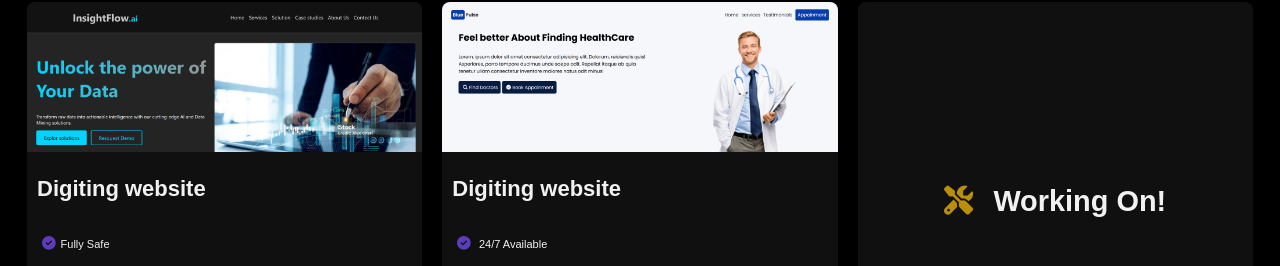
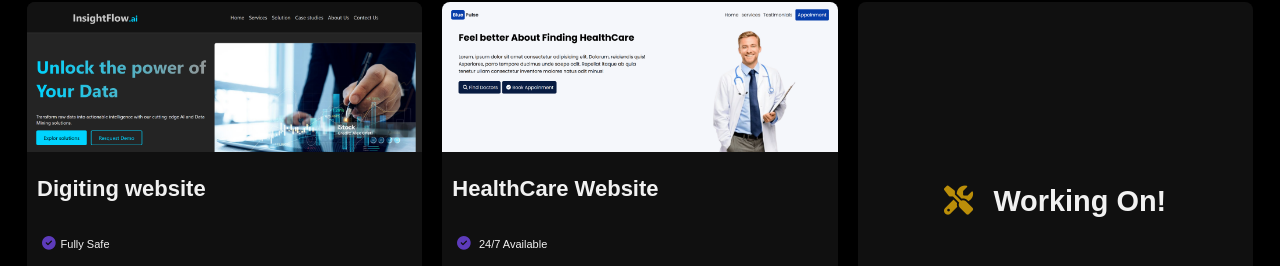
Before and after one commit to introdev001/My-portfolio-2025, a plain HTML site: page index.html in a window 1280 px wide. Shown: the part 1996-2262 px from the top of the page. Drawn offline with nearby package versions, Linux system fonts and the light colour scheme.

Commit message:
chang name sorry... forgot about it

```diff
--- a/index.html
+++ b/index.html
@@ -236,7 +236,7 @@
             </div>
             <div class="proj-info-cont">
               <div class="proj-info-first">
-                <h1 data-aos="fade-up">Digiting website</h1>
+                <h1 data-aos="fade-up">HealthCare Website</h1>
                 <div data-aos="fade-up">
                   <span
                     ><i
```
